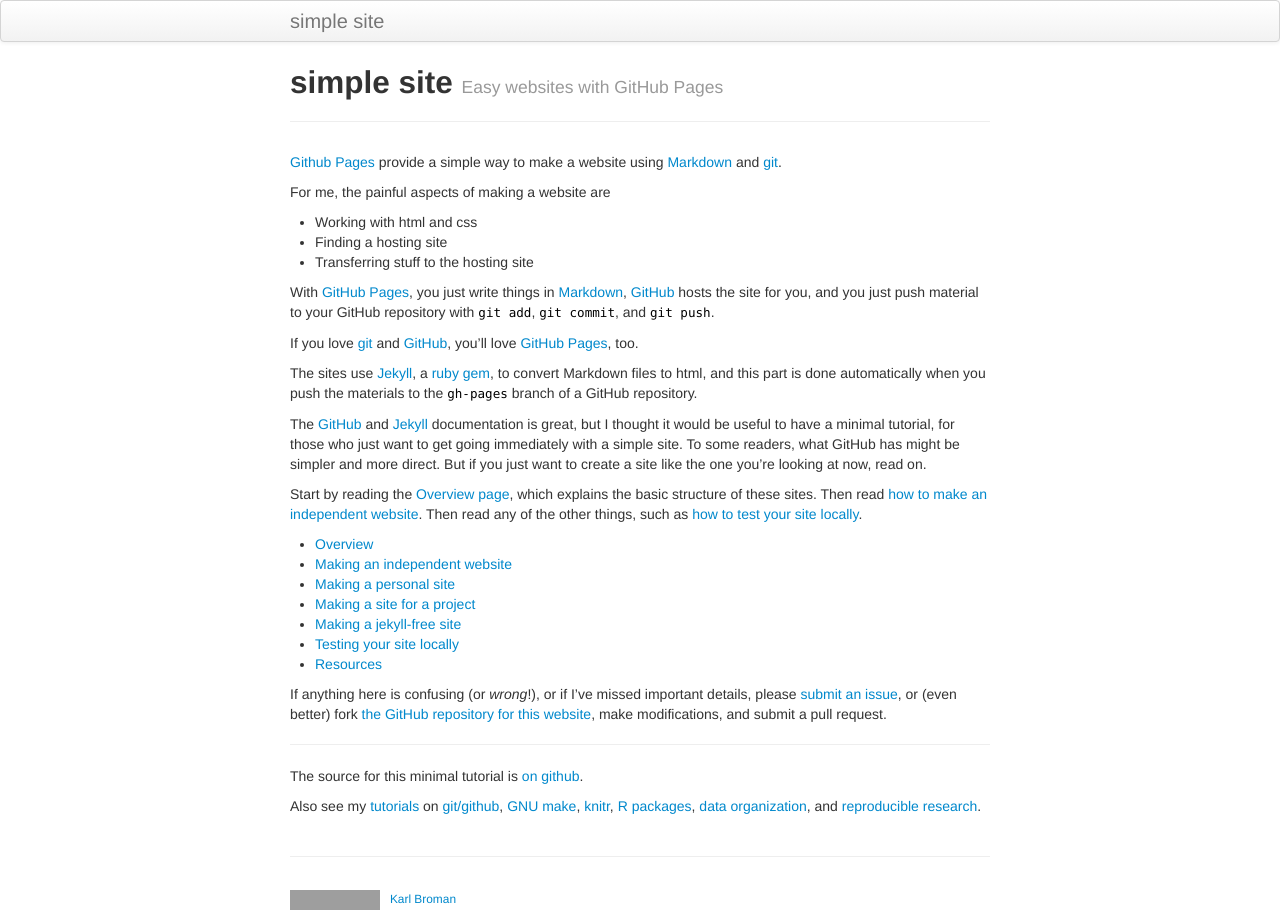
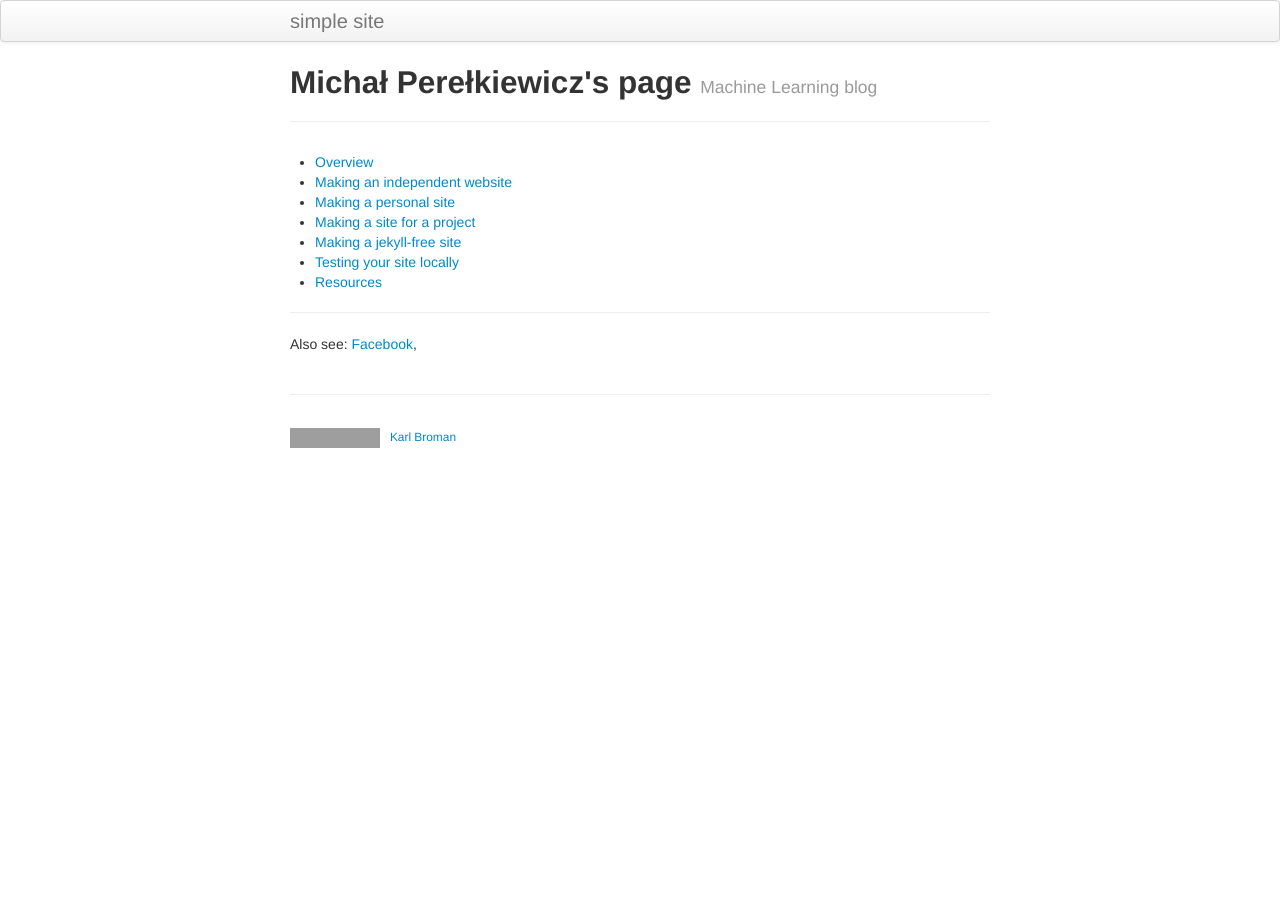
Before and after one commit to mmichall/mmichall.github.io, a Jekyll site: the page built from index.md, in a window 1280 px wide. Built offline with Jekyll 4.4.1, drawn with Linux system fonts in a browser that asks for light colours; grey boxes are pictures that could not be loaded.

Commit message:
index page init

```diff
--- a/index.md
+++ b/index.md
@@ -1,49 +1,9 @@
 ---
 layout: page
-title: simple site
-tagline: Easy websites with GitHub Pages
-description: Minimal tutorial on making a simple website with GitHub Pages
+title: Michał Perełkiewicz's page
+tagline: Machine Learning blog
 ---
 
-[Github Pages](https://pages.github.com) provide a simple way to make a
-website using
-[Markdown](https://daringfireball.net/projects/markdown/) and
-[git](https://git-scm.com).
-
-For me, the painful aspects of making a website are
-
-- Working with html and css
-- Finding a hosting site
-- Transferring stuff to the hosting site
-
-With [GitHub Pages](https://pages.github.com), you just write things in
-[Markdown](https://daringfireball.net/projects/markdown/),
-[GitHub](https://github.com) hosts the site for you, and you just push
-material to your GitHub repository with `git add`, `git commit`, and
-`git push`.
-
-If you love [git](https://git-scm.com/) and
-[GitHub](https://github.com), you'll love
-[GitHub Pages](https://pages.github.com), too.
-
-The sites use [Jekyll](https://jekyllrb.com/), a
-[ruby](https://www.ruby-lang.org/en/) [gem](https://rubygems.org/), to
-convert Markdown files to html, and this part is done
-automatically when you push the materials to the `gh-pages` branch
-of a GitHub repository.
-
-The [GitHub](https://pages.github.com) and
-[Jekyll](https://jekyllrb.com) documentation is great, but I thought it
-would be useful to have a minimal tutorial, for those who just want to
-get going immediately with a simple site. To some readers, what GitHub
-has might be simpler and more direct.  But if you just want to create
-a site like the one you're looking at now, read on.
-
-Start by reading the [Overview page](pages/overview.html), which
-explains the basic structure of these sites. Then read
-[how to make an independent website](pages/independent_site.html). Then
-read any of the other things, such as
-[how to test your site locally](pages/local_test.html).
 
 - [Overview](pages/overview.html)
 - [Making an independent website](pages/independent_site.html)
@@ -53,20 +13,8 @@ read any of the other things, such as
 - [Testing your site locally](pages/local_test.html)
 - [Resources](pages/resources.html)
 
-If anything here is confusing (or _wrong_!), or if I've missed
-important details, please
-[submit an issue](https://github.com/kbroman/simple_site/issues), or (even
-better) fork [the GitHub repository for this website](https://github.com/kbroman/simple_site),
-make modifications, and submit a pull request.
 
 ---
 
-The source for this minimal tutorial is [on github](https://github.com/kbroman/simple_site).
-
-Also see my [tutorials](https://kbroman.org/pages/tutorials) on
-[git/github](https://kbroman.org/github_tutorial),
-[GNU make](https://kbroman.org/minimal_make),
-[knitr](https://kbroman.org/knitr_knutshell),
-[R packages](https://kbroman.org/pkg_primer),
-[data organization](https://kbroman.org/dataorg),
-and [reproducible research](https://kbroman.org/steps2rr).
+Also see:
+[Facebook](https://kbroman.org/github_tutorial),
```
